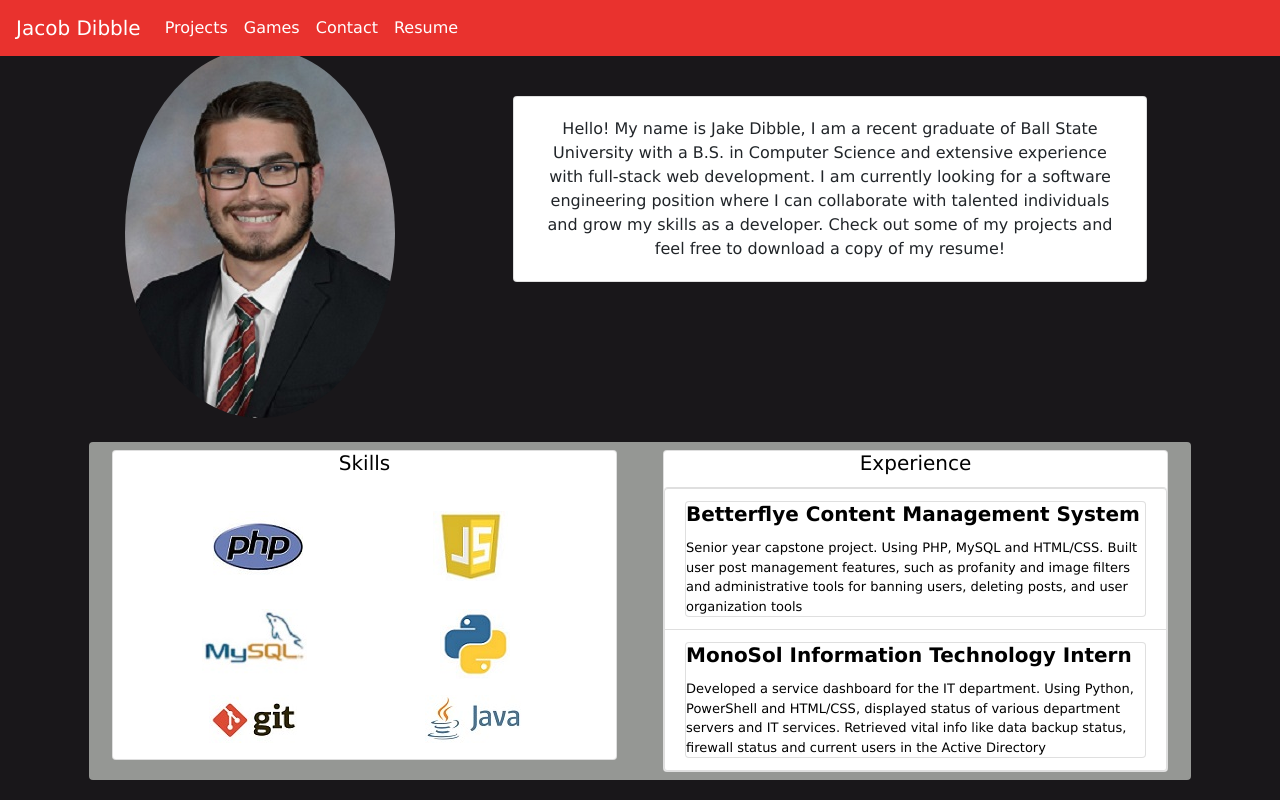
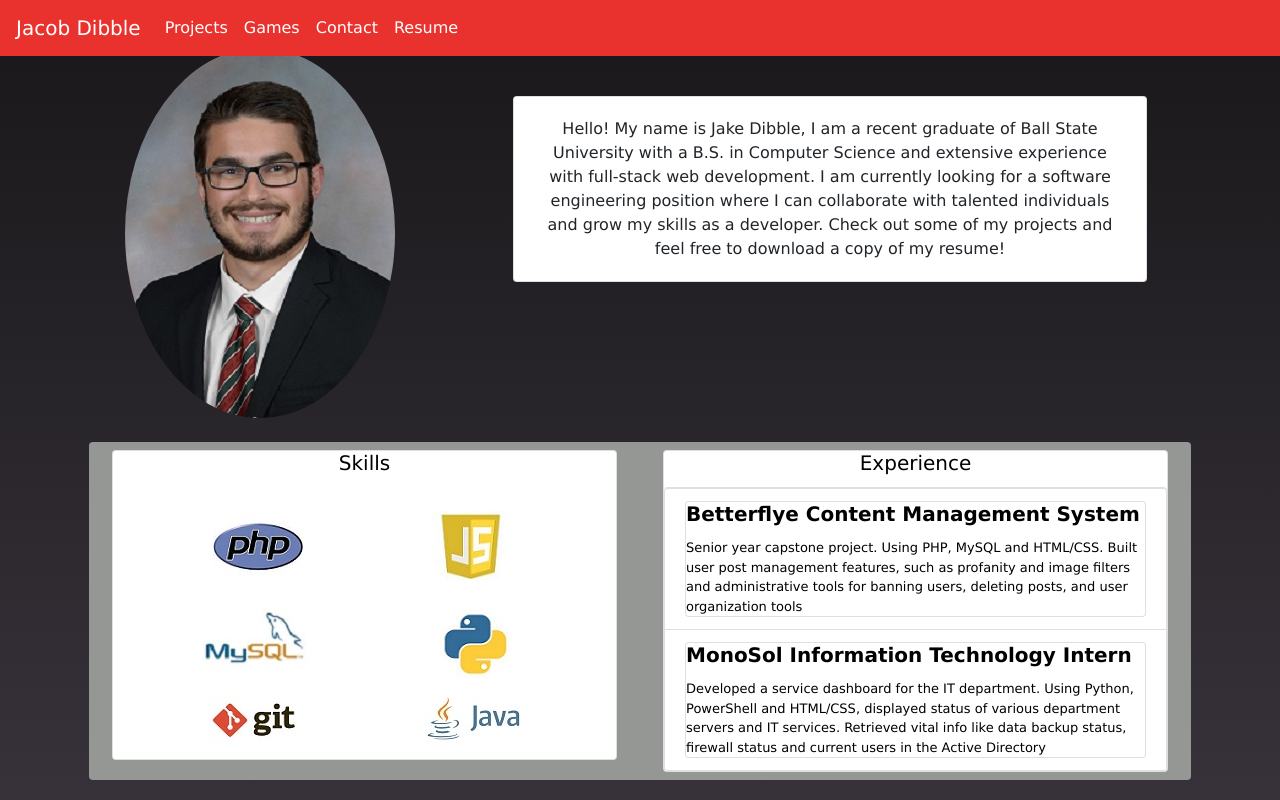
Before and after one commit to jdibble21/react-portfolio, a React (Create React App) app: page / in a window 1280 px wide. Shown: the top 800 px of the page. Built offline with nearby package versions, Linux system fonts and the light colour scheme.

Commit message:
Edit styles

```diff
--- a/src/App.js
+++ b/src/App.js
@@ -47,6 +47,8 @@ const HomePage = () => (
         <ContactSection/>
       </div>
 );
+
+
 export default App;
 
 //External device testing
--- a/src/components/navbar.jsx
+++ b/src/components/navbar.jsx
@@ -4,9 +4,13 @@ import Nav from 'react-bootstrap/Nav';
 import pdf from './../files/jacob_dibble_resume.pdf';
 
 class NavbarCustom extends Component {
+  constructor(props) {
+    super(props);
+    this.myRef = React.createRef();
+  }
     render() {
         return (
-          <Navbar  id="navBarOverride" expand="lg" className="fixed-top">
+          <Navbar ref={this.myRef} id="navBarOverride" expand="lg" className="fixed-top">
             <Navbar.Brand  href="/">Jacob Dibble</Navbar.Brand>
             <Navbar.Toggle aria-controls="basic-navbar-nav" />
             <Navbar.Collapse id="basic-navbar-nav">
--- a/src/components/profile_bio.jsx
+++ b/src/components/profile_bio.jsx
@@ -13,6 +13,7 @@ class ProfileBio extends Component {
     }
     render() {
         return (
+
             <Container className="mt-5 mb-4">
                 <Row>
                     <Col>
--- a/src/index.css
+++ b/src/index.css
@@ -3,7 +3,8 @@ body {
   font-family: "Verdana"!important;
   -webkit-font-smoothing: antialiased;
   -moz-osx-font-smoothing: grayscale;
-  background-color: #19171A!important;
+  background-image: linear-gradient(#19171A,#4e4752)!important;
+
 }
 
 code {
```
Also changed, not shown: public/index.html (+20 -0 lines).
